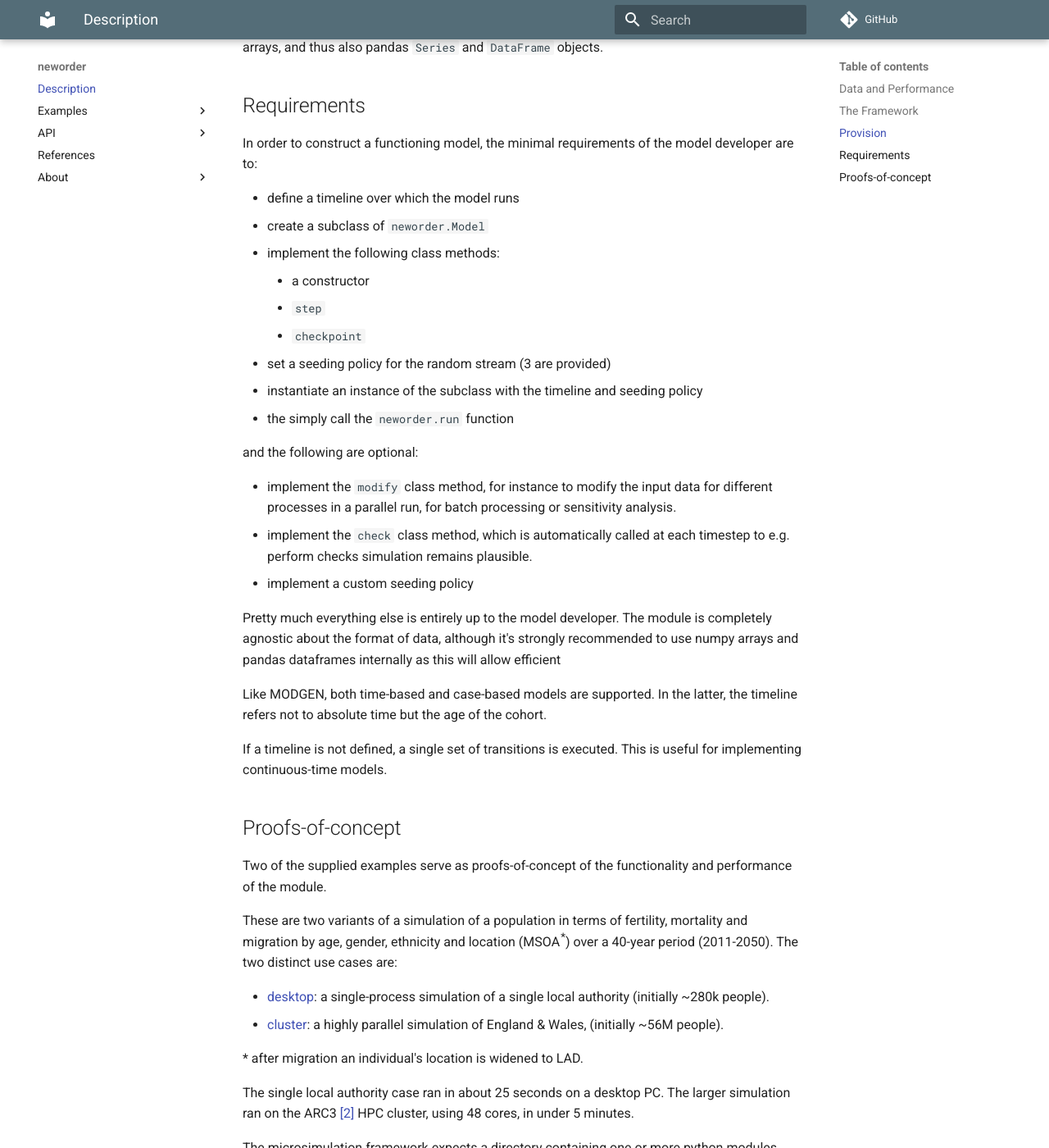
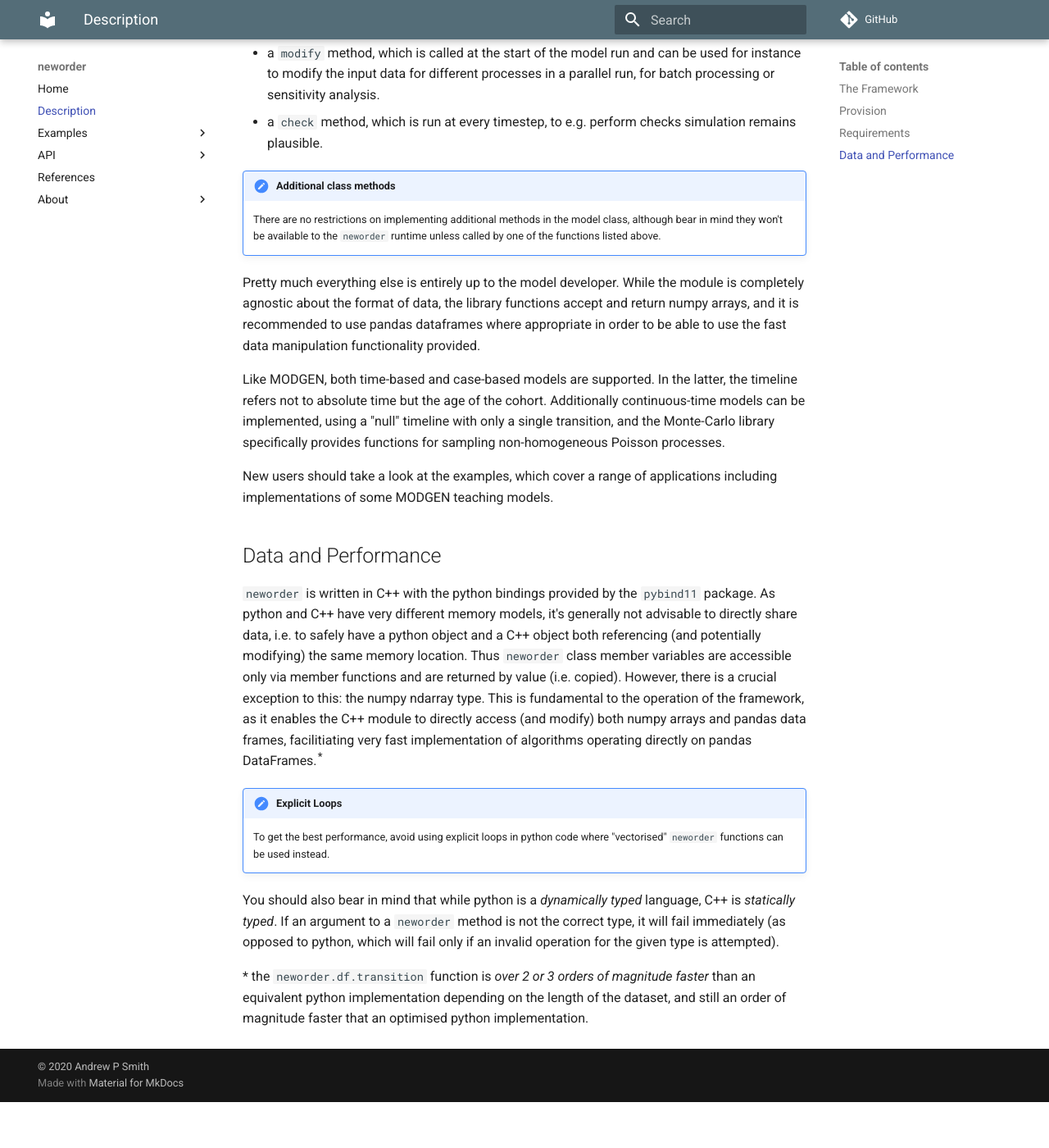
Before and after one commit to virgesmith/neworder, an MkDocs documentation site: the page built from docs/description.md, in a window 1280 px wide and 1400 px high, scrolled down 1540 px. Shown: the whole window at 82% size. Built offline with MkDocs 1.6.1 and Material for MkDocs 9.7.7, drawn with Linux system fonts in a browser that asks for light colours; comment, search, counter and statistics services are not loaded; after the commit the page ends 2884 px from its top, so only the background shows below that; some of the changed text lies outside the part shown.

Commit message:
minor fix + doc updates

````diff
--- a/docs/description.md
+++ b/docs/description.md
@@ -1,84 +1,63 @@
 # Description
-
-## Data and Performance
-
-As python and C++ have very different memory models, it's generally not advisable to directly share data, i.e. to safely have a python object and a C++ object both referencing (and potentially modifying) the same memory location. However, there is a crucial exception to this: the numpy ndarray type. This is fundamental to the operation of the framework, as it enables the C++ module to directly access (and modify) both numpy arrays and pandas data frames, facilitiating very fast implementation of algorithms operating directly on pandas DataFrames<sup>*</sup>;
-
-&ast; For instance, a common requirement in microsimulation is a Markov chain: randomly change a state (as given by a column in a data frame) according to a specified transition matrix. This algorithm (implemented in C++) runs *over 2 or 3 orders of magnitude faster* than an equivalent python implementation depending on the length of the dataset, and still an order of magnitude faster that an optimised python implementation.
 
 ## The Framework
 
-The aim is to provide as flexible and minimal a framework as possible. Being data agnostic means that this framework can be run standalone or integrated into workflows where e.g. input data is scraped from the web and results are written to a database. Internally, however, the pandas `DataFrame` is the obvious choice of data structure for this type of modelling.
+The aim of the framework is to be as unrestrictive and flexible as possible, whilst still providing a skeleton on which to implement a model and a suite of useful tools. Being data agnostic means that this framework can be run standalone or integrated with other frameworks, e.g. the `mesa` ABM package, and into workflows with specific demands on input and output data formats.
 
-In terms of parallel execution, the following use-cases are supported:
+It is designed to support both serial and parallel execution modes, with the latter being used to tackle large populations or to perform sensitivity or convergence analysis. `neworder` runs as happily on a desktop PC as it does on a HPC cluster.
 
-- splitting a large problem over multiple cores.
-- performing parallel runs with:
-    - perturbations to the model dynamics for sensitivity analysis
-    - independent RNGs for convergence analysis
+To help users familiarise themselves with the framework, a number of detailed examples covering a variety of use cases are provided. What follows here is a detailed overview of the package functionality.
 
 ## Provision
 
-The framework essentially provides a mechanism to iterate over a timeline, and perform operations at all points on the timeline, plus extra operations at pre-specified points on that timeline. This is what we call the *model*.
+At at it heart, `neworder` simply provides a mechanism to iterate over a timeline, perform operations at all points on the timeline, plus extra operations at pre-specified points on the timeline, with the help of a library of statistical and data manipulation functions.
 
-Each model has its own random number stream, and when running in parallel, each stream can be configured to be independent or identical to the other streams.
+This is provided by:
 
-- the main "loop" over the timeline.
-- a resettable, independent<sup>*</sup> random number stream per process. (MT19937)
-- a parallel execution framework supporting:
-    - modes for sensitivity analysis and convergence analysis:
-        - the ability to modify the inputs/dynamics for each process.
-        - the ability to run each process with either independent or identical random number streams.
-    - interprocess communication and synchronisation, via the `mpi4py` package.
-- a library of Monte-Carlo methods.
-- fast dataframe manipulation.
-- logging facilities.
+- a **Model** base class: providing the skeleton on which users implement their models
+- a **Timeline**: the time horizon over which to run the model
+- a **MonteCarlo** engine: a dedicated random number stream for each model instance, with specific configurations for parallel streams
+- a library of Monte-Carlo methods and statistical functions
+- data manipulation functions optimised for pandas DataFrames
+- support for a parallel execution using MPI (via the `mpi4py` package).
 
-Where possible, the functionality available in existing python libraries should be leveraged. The framework specifically does not provide any data structures but can operate efficiently on numpy arrays, and thus also pandas `Series` and `DataFrame` objects.
+`neworder` explicitly does not provide any tools for things like visualisation, and users can thus use whatever packages they are most comfortable with. The examples, however, do provide various visualisations using `matplotlib`.
 
 ## Requirements
 
 In order to construct a functioning model, the minimal requirements of the model developer are to:
 
-- define a timeline over which the model runs
 - create a subclass of `neworder.Model`
 - implement the following class methods:
     - a constructor
-    - `step`
-    - `checkpoint`
-- set a seeding policy for the random stream (3 are provided)
+    - the `step` method (which is run at every timestep)
+    - the `checkpoint` method (which is run at certain timesteps, always including the final one)
+- define a timeline over which the model runs
+- set a seeding policy for the random stream (3 are provided, but you can create your own)
 - instantiate an instance of the subclass with the timeline and seeding policy
-- the simply call the `neworder.run` function
+- then, simply call the `neworder.run` function.
 
-and the following are optional:
+the following can also be optionally implemented in the model:
 
-- implement the `modify` class method, for instance to modify the input data for different processes in a parallel run, for batch processing or sensitivity analysis.
-- implement the `check` class method, which is automatically called at each timestep to e.g. perform checks simulation remains plausible.
-- implement a custom seeding policy
+- a `modify` method, which is called at the start of the model run and can be used for instance to modify the input data for different processes in a parallel run, for batch processing or sensitivity analysis.
+- a `check` method, which is run at every timestep, to e.g. perform checks simulation remains plausible.
 
-Pretty much everything else is entirely up to the model developer. The module is completely agnostic about the format of data, although it's strongly recommended to use numpy arrays and pandas dataframes internally as this will allow efficient
+!!! note "Additional class methods"
+    There are no restrictions on implementing additional methods in the model class, although bear in mind they won't be available to the `neworder` runtime unless called by one of the functions listed above.
 
-Like MODGEN, both time-based and case-based models are supported. In the latter, the timeline refers not to absolute time but the age of the cohort.
+Pretty much everything else is entirely up to the model developer. While the module is completely agnostic about the format of data, the library functions accept and return numpy arrays, and it is recommended to use pandas dataframes where appropriate in order to be able to use the fast data manipulation functionality provided.
 
-If a timeline is not defined, a single set of transitions is executed. This is useful for implementing continuous-time models.
+Like MODGEN, both time-based and case-based models are supported. In the latter, the timeline refers not to absolute time but the age of the cohort. Additionally continuous-time models can be implemented, using a "null" timeline with only a single transition, and the Monte-Carlo library specifically provides functions for sampling non-homogeneous Poisson processes.
 
-## Proofs-of-concept
+New users should take a look at the examples, which cover a range of applications including implementations of some MODGEN teaching models.
 
-Two of the supplied examples serve as proofs-of-concept of the functionality and performance of the module.
+## Data and Performance
 
-These are two variants of a simulation of a population in terms of fertility, mortality and migration by age, gender, ethnicity and location (MSOA<sup>*</sup>) over a 40-year period (2011-2050). The two distinct use cases are:
+`neworder` is written in C++ with the python bindings provided by the `pybind11` package. As python and C++ have very different memory models, it's generally not advisable to directly share data, i.e. to safely have a python object and a C++ object both referencing (and potentially modifying) the same memory location. Thus `neworder` class member variables are accessible only via member functions and are returned by value (i.e. copied). However, there is a crucial exception to this: the numpy ndarray type. This is fundamental to the operation of the framework, as it enables the C++ module to directly access (and modify) both numpy arrays and pandas data frames, facilitiating very fast implementation of algorithms operating directly on pandas DataFrames.<sup>*</sup>
 
-- [desktop](): a single-process simulation of a single local authority (initially ~280k people).
-- [cluster](): a highly parallel simulation of England & Wales, (initially ~56M people).
+!!! note "Explicit Loops"
+    To get the best performance, avoid using explicit loops in python code where "vectorised" `neworder` functions can be used instead.
 
-&ast; after migration an individual's location is widened to LAD.
+You should also bear in mind that while python is a *dynamically typed* language, C++ is *statically typed*. If an argument to a `neworder` method is not the correct type, it will fail immediately (as opposed to python, which will fail only if an invalid operation for the given type is attempted).
 
-The single local authority case ran in about 25 seconds on a desktop PC. The larger simulation ran on the ARC3 [[2]](#references) HPC cluster, using 48 cores, in under 5 minutes.
-
-The microsimulation framework expects a directory containing one or more python modules. There must be a module called [model.py] that, minimally, initialises a user-defined subclass of `neworder.Model` object. This entails:
-
-- defining a timeline over which the model runs. The timeline can be broken into multiple chunks, the end of each of which is considered a _checkpoint_.
-- describes, optionally, local modifications to the data or model (for a multiprocess run only).
-- describes what (if any) checks to run after each timestep.
-- defines the _transitions_ that the population are subject to during the timeline.
-- describes what to do with the simulated population data at each checkpoint.
+&ast; the `neworder.df.transition` function is *over 2 or 3 orders of magnitude faster* than an equivalent python implementation depending on the length of the dataset, and still an order of magnitude faster that an optimised python implementation.
--- a/docs/tips.md
+++ b/docs/tips.md
@@ -3,7 +3,7 @@
 ## Model Initialisation
 
 !!! danger "Memory Corruption"
-    When instantiating the model class, it is imperative that the base class is explicitly initialised. Python does not enforce this, and memory corruption can occur.
+    When instantiating the model class, it is imperative that the base class is explicitly initialised. Python does not enforce this, and memory corruption will occur if this is not done.
 
 Use this initialisation pattern:
 
@@ -18,9 +18,9 @@
 ## Custom Seeding Strategies
 
 !!! note "Note"
-    `neworder` random streams use the Mersenne Twister generator, as implemented in the C++ standard library.
+    `neworder` random streams use the Mersenne Twister pseudorandom generator, as implemented in the C++ standard library.
 
-`neworder` provides three seeding strategy functions which initialise the model's random stream so that they are either identical, independent, or non-reproducible (and independent).
+`neworder` provides three seeding strategy functions which initialise the model's random stream so that they are either non-reproducible, or reproducible and either identical or independent across parallel runs. Typically, a user would select identical streams (and perturbed inputs) for sensitivity analysis, and independent streams (with indentical inputs) for convergence analysis.
 
 If necessary, you can supply your own seeding strategy, for instance if you required some processes to have independent streams, and some identical streams.
 
@@ -47,12 +47,27 @@
     ...
 ```
 
+If there was a requirement for multiple processes to all have the same nondeterministic stream, you could implement a seeding strategy like so:
+
+```python
+from mpi4py import MPI
+comm = MPI.COMM_WORLD
+
+def nondeterministic_identical_stream(_r):
+  # only process 0 gets a seed
+  seed = neworder.MonteCarlo.nondeterministic_stream(0) if neworder.mpi.rank() == 0 else None
+  # then broadcasts it to the other processes
+  seed = comm.bcast(seed, root=0)
+  return seed
+
+```
+
 ## Identical Streams
 
 !!! warning "Synchronisation"
     Identically initialised random streams only stay in sync if the same number of samples are taken from each one .
 
-The "option" example relies on identical streams to reduce noise when computing differences. It implements a `check` step that compares a single sample from each process and fails if any are different (see below).
+The "option" example relies on identical streams to reduce noise when computing differences for sensitivity analysis. It implements a `check` step that compares a single sample from each process and fails if any are different (see below).
 
 !!! note "Stream Comparisons"
     Comparing output of each generator only gives a (very) probable assessment. The only surefire way to determine identical streams is to compare the internal states of each generator. This functionality is not currently implemented.
@@ -107,13 +122,32 @@
 neworder.log(neworder.time.isnever(n)) # True
 ```
 
+## Types
+
+!!! warning "Static typing"
+    Unlike python, C++ is a *statically typed* language and so `neworder` is strict about types.
+
+If an argument to a `neworder` method or function is not the correct type, it will fail immediately (as opposed to python, which will fail only if an invalid operation for the given type is attempted). This applies to contained types (`dtype`) too. This function expects an integer, and will do this if you pass it a floating-point argument:
+
+```python
+>>> import neworder
+>>> neworder.df.unique_index(3.0)
+Traceback (most recent call last):
+  File "<stdin>", line 1, in <module>
+TypeError: unique_index(): incompatible function arguments. The following argument types are supported:
+    1. (n: int) -> numpy.ndarray[int64]
+
+Invoked with: 3.0
+```
+
 ## Project Structure
 
-Although obvious to many users, in order to promote reusability, it is recommended to separate out functionality into separate logical units, for example:
+Although obvious to many users, in order to promote reusability, it is recommended to separate out functionality into logical units, for example:
 
-- model execution - defining the parameters of the model and running it
+
 - model definition - the actual model implementation
 - model data - loading and preprocessing of input data
+- model execution - defining the parameters of the model and running it
 - result postprocessing and visualisation
 
 This allows for
--- a/mkdocs.yml
+++ b/mkdocs.yml
@@ -36,6 +36,7 @@
 #  - mkdocstrings
 
 nav:
+  - Home: index.md
   - Description: description.md
   - Examples:
     - Hello World: examples/hello_world.md
@@ -43,12 +44,12 @@
     - Markov Chain: examples/markov_chain.md
     - Chapter 1: examples/chapter1.md
     - Mortality: examples/mortality.md
+    - Competing: examples/competing.md
+    - RiskPaths: examples/riskpaths.md
+    #- Disease: examples/disease.md
+    - People: ./examples/people.md
     - Option: examples/option.md
-    - Competing: examples/competing.md
-    - Disease: examples/disease.md
-    - People: ./examples/people.md
     #- People (parallel): ./examples/people_multi.md
-    - RiskPaths: examples/riskpaths.md
     - Schelling: examples/schelling.md
   - API:
     - API Reference: api_auto.md
````
Also changed, not shown: other parts of docs/tips.md (+1 -1 lines), docs/index.md (+12 -2 lines), 3 other files.
